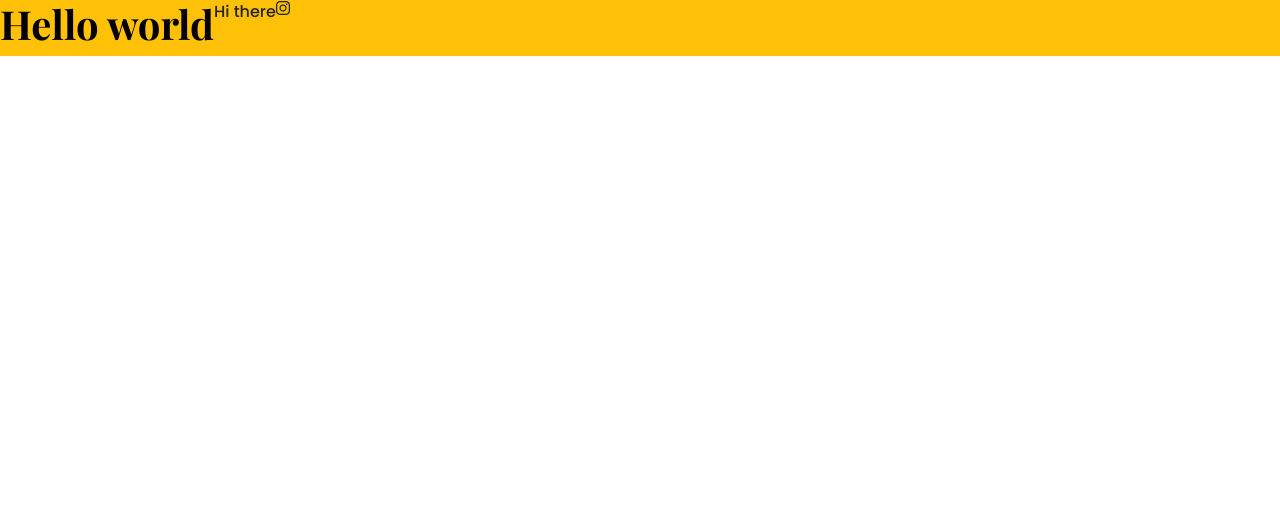
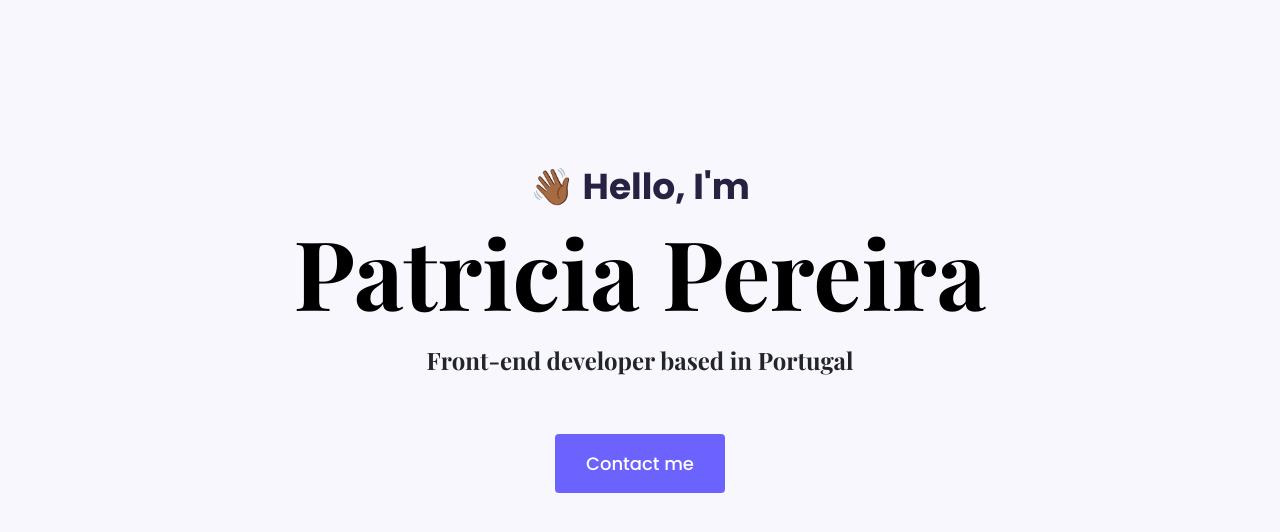
Before and after one commit to camrynalexx/portfolio-project, a plain HTML site: page index.html in a window 1280 px wide. Drawn offline with nearby package versions, Linux system fonts and the light colour scheme.

Commit message:
created a homepage and changed CSS

```diff
--- a/index.html
+++ b/index.html
@@ -28,10 +28,17 @@
     <title>Document</title>
   </head>
   <body>
-    <div class="d-flex bg-warning">
-      <h1>Hello world</h1>
-      <p>Hi there</p>
-      <i class="fab fa-instagram"></i>
+    <div class="hero">
+    <p>
+      👋🏾 Hello, I'm
+    </p>
+    <h1>
+      Patricia Pereira
+    </h1>
+    <h2 class="mb-5">
+      Front-end developer based in Portugal
+    </h2>
+    <a href="#" class="btn btn-branding">Contact me</a>
     </div>
   </body>
 </html>
--- a/src/style.css
+++ b/src/style.css
@@ -1,10 +1,49 @@
-h1 {
-  color: black;
-  font-family: "Playfair Display", serif;
-  font-weight: bold;
+:root {
+  --heading-font-family: "Playfair Display", serif;
+  --secondary-color: #f9f7fe;
+  --branding-color: #6c63ff;
+  --default-font-family: "Poppins", sans-serif;
 }
 
-p {
-  font-family: "Poppins", sans-serif;
-  font-weight: normal;
+body {
+  font-family: var(--default-font-family);
 }
+
+h1 {
+ color: black;
+ font-family: var(--heading-font-family);
+ font-size: 96px;
+ font-weight: 700;
+}
+
+.hero {
+  background: var(--secondary-color);
+  text-align: center;
+  padding: 160px 20px;
+}
+
+.hero p {
+  font-size: 36px;
+  font-weight: bold;
+  margin: 0;
+  color: #272142;
+}
+
+.hero h2 {
+ font-family: var(--heading-font-family);
+ font-size: 24px;
+ font-weight: normal;
+ line-height: 2px;
+ margin:30px;
+}
+
+
+.btn-branding {
+  background: var(--branding-color);
+  color: white;
+  border-radius: 4px;
+  font-size: 18px;
+  line-height: 27px;
+  padding: 15px 30px;
+  margin-top: 25px;
+}
```
